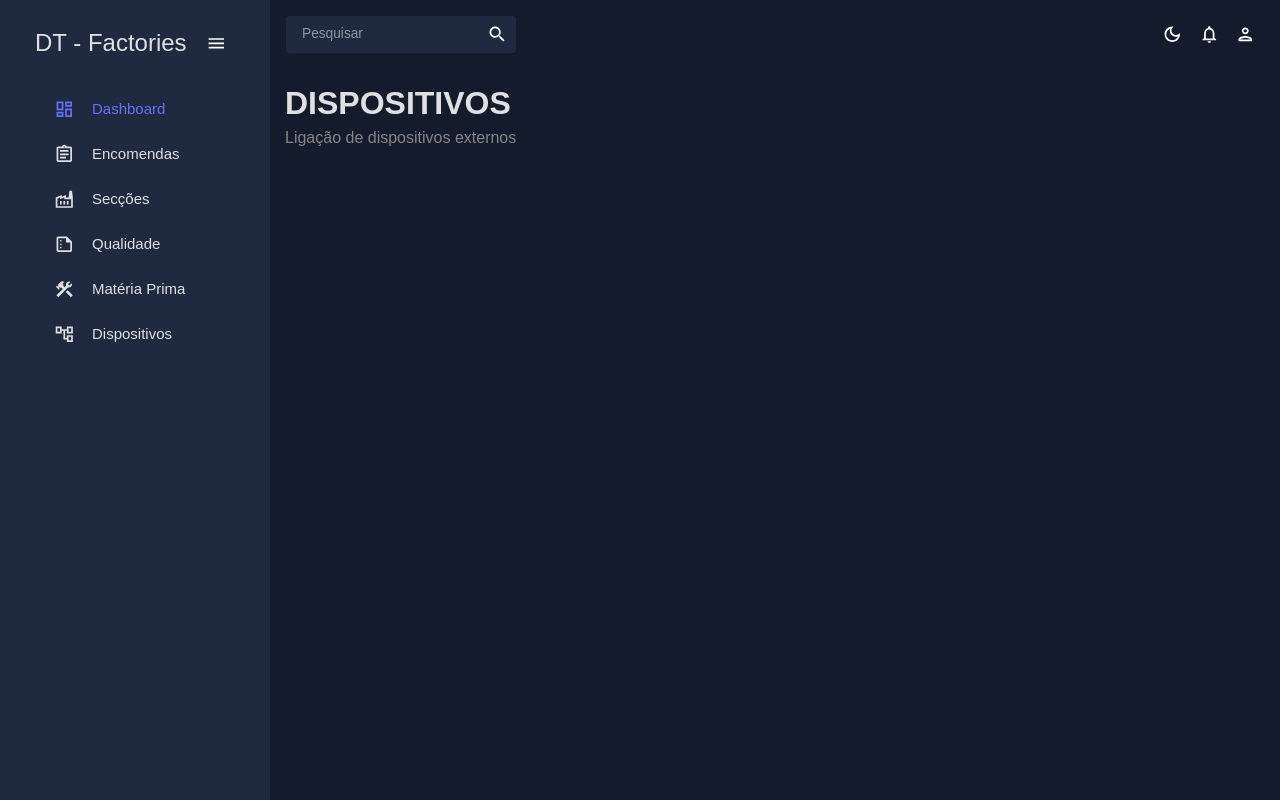
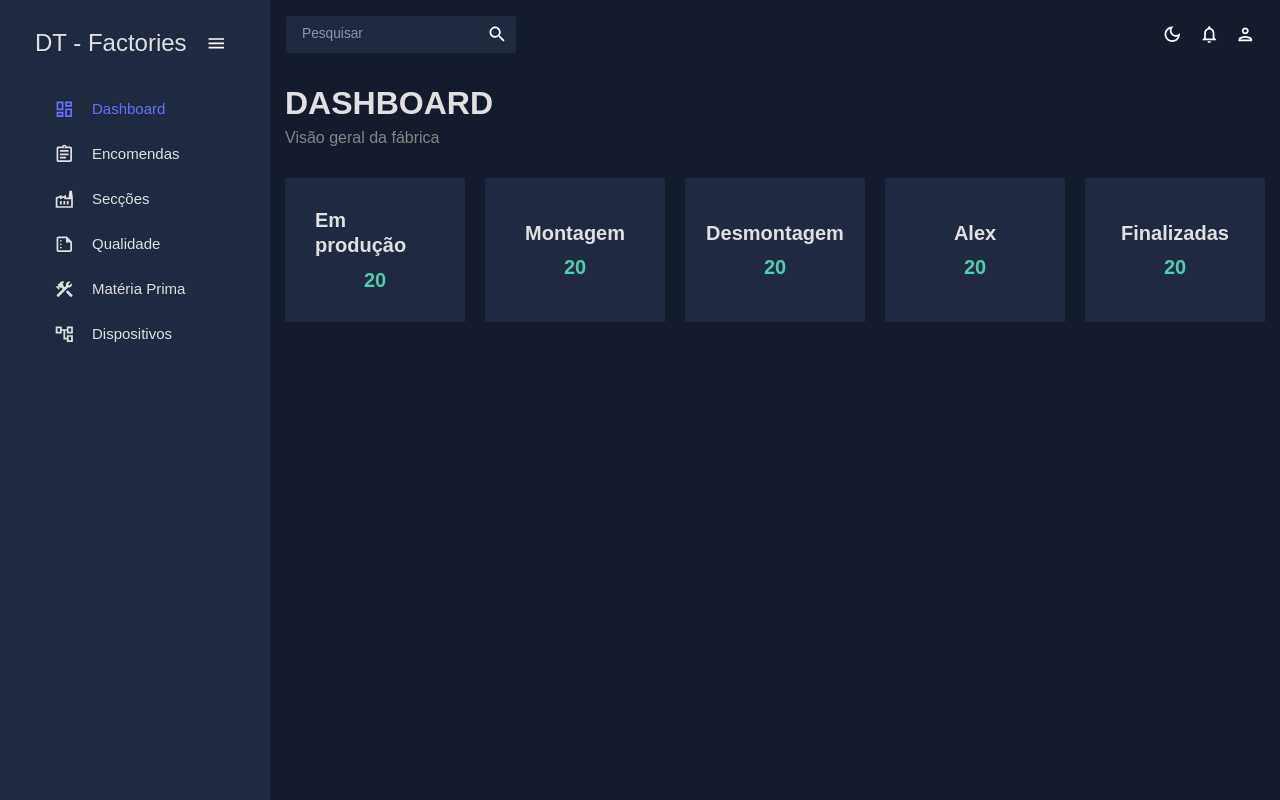
Before and after one commit to alexandrewhok/Digital-Twins-Factories-of-the-Future, a React (Create React App) app: page /Dispositivos in a window 1280 px wide. Built offline with nearby package versions, Linux system fonts and the light colour scheme.

Commit message:
second commit

```diff
--- a/src/scenes/Dispositivos/index.jsx
+++ b/src/scenes/Dispositivos/index.jsx
@@ -1,17 +1,73 @@
-import { Box } from "@mui/material";
+import { Box, Typography, useTheme } from "@mui/material";
 import Header from "../components/Header";
+import { tokens } from "../../theme";
+import TopInfo from "../components/TopInfo";
 
-const Dispositivos = () => {
+const Dashboard = () => {
+  const theme = useTheme();
+  const colors = tokens(theme.palette.mode);
+
   return (
     <Box m="15px">
       <Box display="flex" justifyContent="space-between" alignItems="center">
-        <Header
-          title="DISPOSITIVOS"
-          subtitle="Ligação de dispositivos externos"
-        />
+        <Header title="DASHBOARD" subtitle="Visão geral da fábrica" />
+      </Box>
+      {/* TOP INFO */}
+      <Box
+        display="grid"
+        gridTemplateColumns="repeat(15, 1fr)"
+        gridAutoFlow="140px"
+        gap="20px"
+      >
+        <Box
+          gridColumn="span 3"
+          backgroundColor={colors.primary[400]}
+          display="flex"
+          alignItems="center"
+          justifyContent="center"
+        >
+          <TopInfo title="Em produção" subtitle="20" />
+        </Box>
+
+        <Box
+          gridColumn="span 3"
+          backgroundColor={colors.primary[400]}
+          display="flex"
+          alignItems="center"
+          justifyContent="center"
+        >
+          <TopInfo title="Montagem" subtitle="20" />
+        </Box>
+        <Box
+          gridColumn="span 3"
+          backgroundColor={colors.primary[400]}
+          display="flex"
+          alignItems="center"
+          justifyContent="center"
+        >
+          <TopInfo title="Desmontagem" subtitle="20" />
+        </Box>
+        <Box
+          gridColumn="span 3"
+          backgroundColor={colors.primary[400]}
+          display="flex"
+          alignItems="center"
+          justifyContent="center"
+        >
+          <TopInfo title="Alex" subtitle="20" />
+        </Box>
+        <Box
+          gridColumn="span 3"
+          backgroundColor={colors.primary[400]}
+          display="flex"
+          alignItems="center"
+          justifyContent="center"
+        >
+          <TopInfo title="Finalizadas" subtitle="20" />
+        </Box>
       </Box>
     </Box>
   );
 };
 
-export default Dispositivos;
+export default Dashboard;
```
Also changed, not shown: 2 other files (tests, documents, lock files or other folders).
